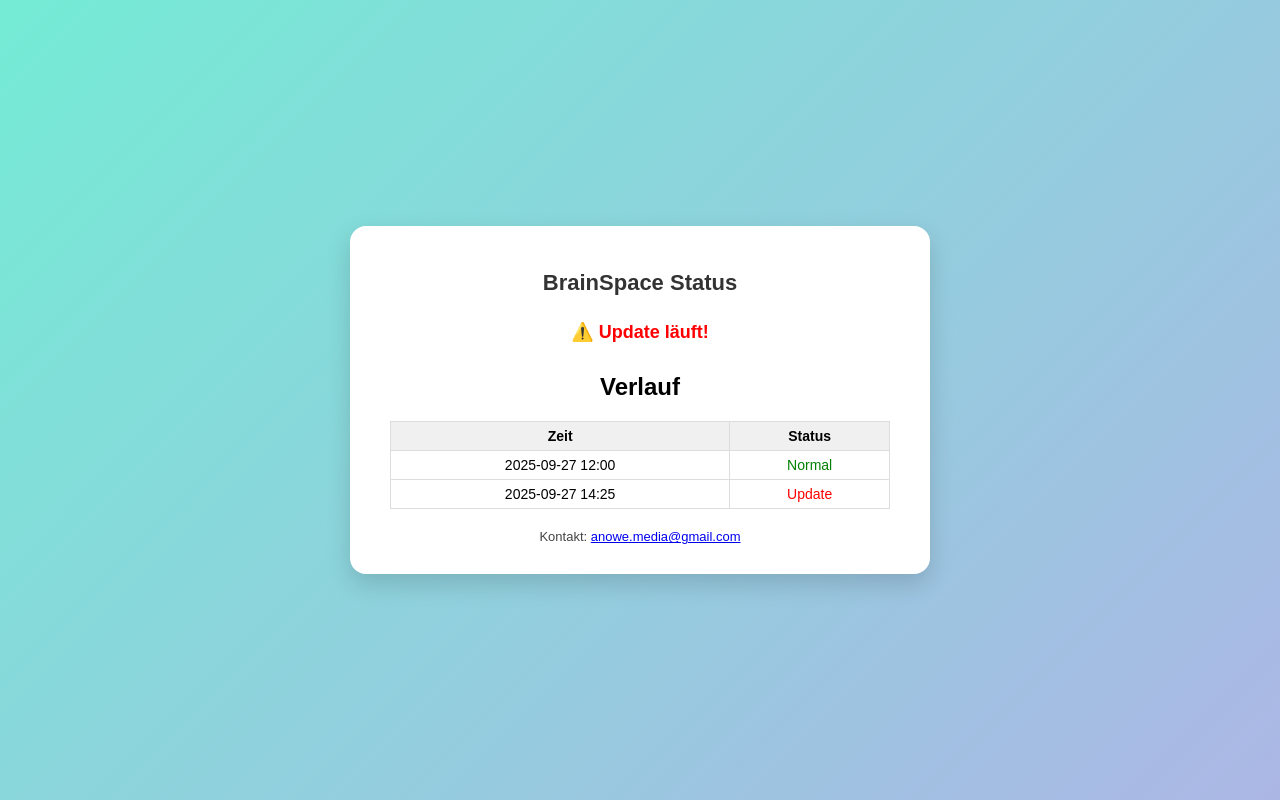
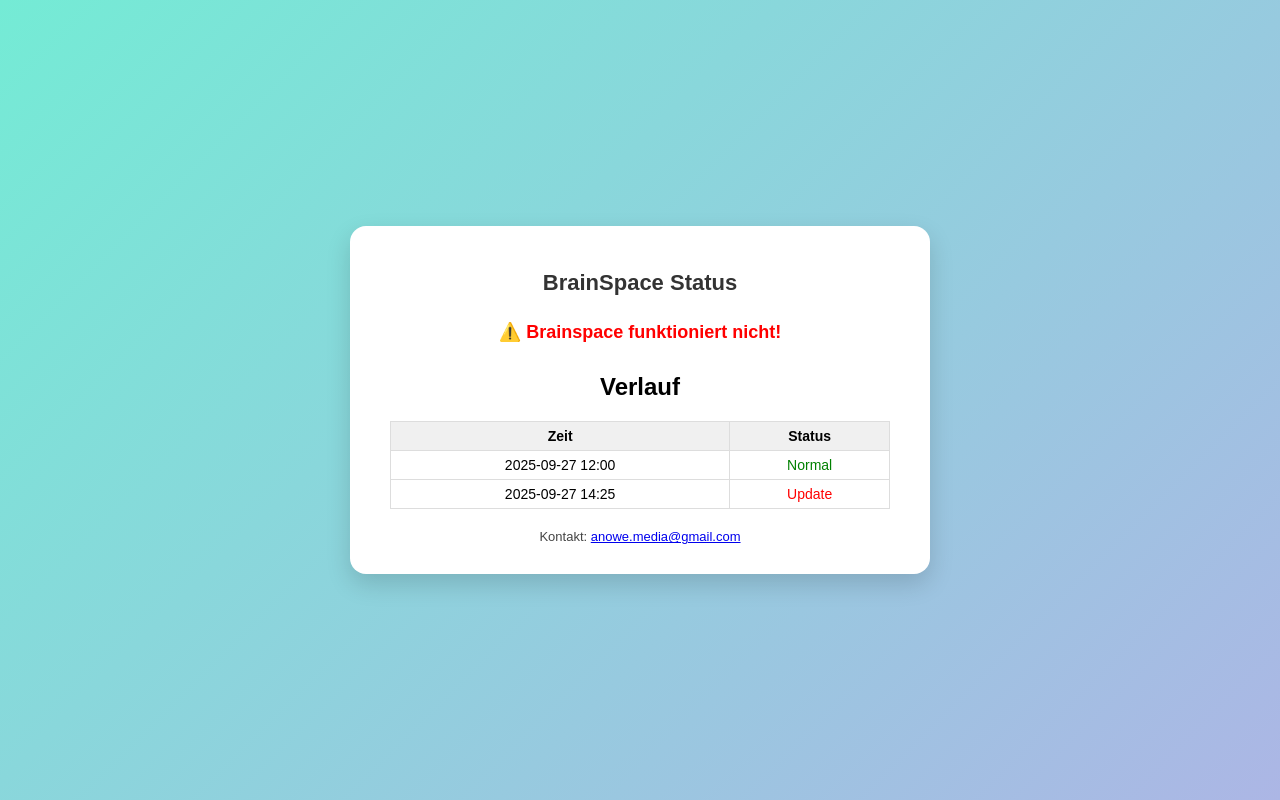
Before and after one commit to tushkamessenger/brainspace_config, a plain HTML site: page index.html in a window 1280 px wide. Drawn offline with Linux system fonts and the light colour scheme.

Commit message:
Aktualisieren von index.html

```diff
--- a/index.html
+++ b/index.html
@@ -86,8 +86,8 @@ async function loadStatus() {
     const data = await res.json();
 
     const statusDiv = document.getElementById("status");
-    if (data.update) {
-      statusDiv.textContent = "⚠️ Update läuft!";
+    if (data.update == true) {
+      statusDiv.textContent = "⚠️ Brainspace funktioniert nicht!";
       statusDiv.className = "status update";
     } else {
       statusDiv.textContent = "✅ Alles in Ordnung";
```
